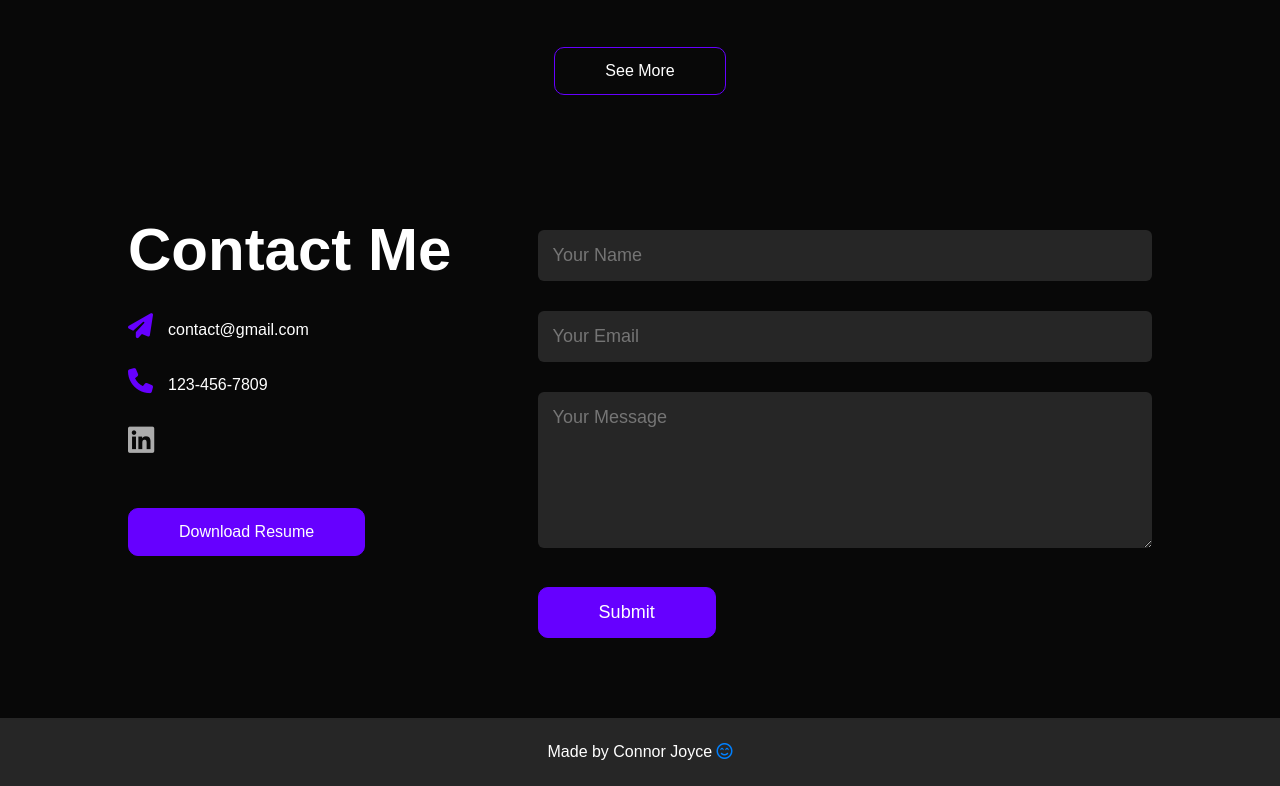
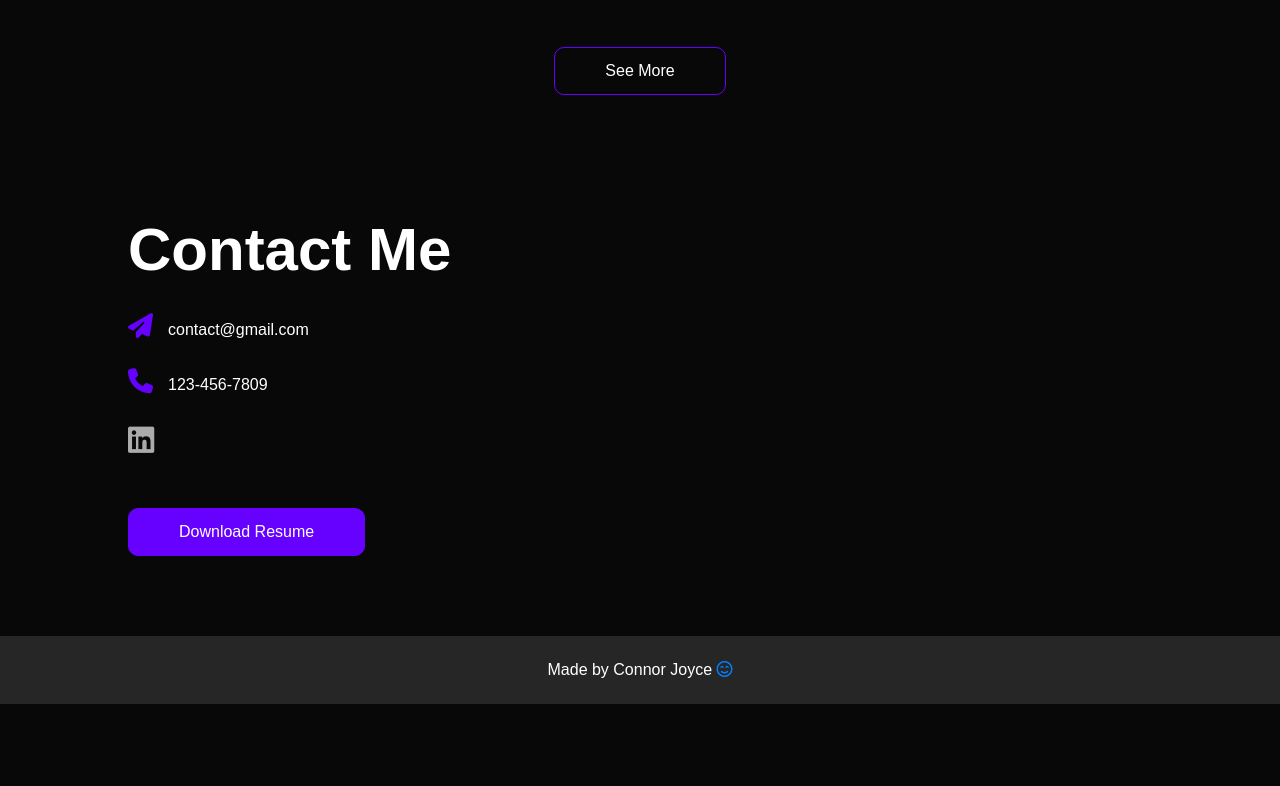
Before and after one commit to Conj43/PersonalPortfolio, a plain HTML site: page index.html in a window 1280 px wide. Shown: the part 2535-3321 px from the top of the page. After the commit the page ends 3239 px from the top, so only its background shows below. Drawn offline with Linux system fonts and the light colour scheme.

Commit message:
removed contact form

```diff
--- a/index.html
+++ b/index.html
@@ -160,12 +160,6 @@
                     <a href="images/resume.pdf" download class = "btn btn2">Download Resume</a>
                 </div>
                 <div class="contact-right">
-                    <form>
-                        <input type="text" name = "Name" placeholder = "Your Name" required>
-                        <input type="email" name = "Email" placeholder = "Your Email" required>
-                        <textarea name="Message" rows = "6" placeholder = "Your Message"></textarea>
-                        <button type="submit" class="btn btn2">Submit</button>
-                    </form>
                 </div>
             </div>
         </div>
```
